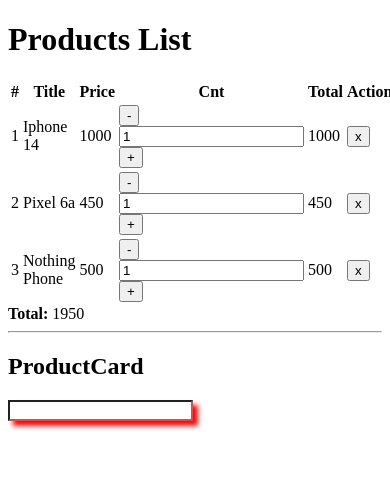
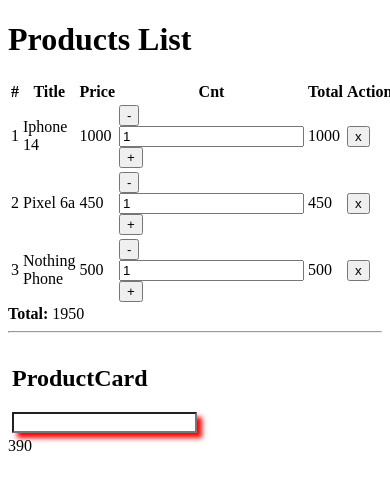
Before and after one commit to EvgeniiZaets/react-sandbox, a React app: page / in a window 390 px wide. Shown: the top 490 px of the page. Built offline with nearby package versions, Linux system fonts and the light colour scheme.

Commit message:
custom hook useWindowSize

```diff
--- a/src/App.js
+++ b/src/App.js
@@ -1,9 +1,11 @@
 import React, { useState } from 'react';
 import MinMax from './MinMaxLazy';
 import ProductCard from './ProductCard';
+import useWindowSize from './hooks/useWindowSize';
 
 export default function App () {
   const [products, setProducts] = useState(productsStub());
+  const { width } = useWindowSize();
 
   const setCnt = (id, cnt) => {
     // массив products иммутабелен. если его изменим, то список не перерендерится. поэтому создаем новый массив newProducts
@@ -63,6 +65,9 @@ export default function App () {
     </div>
     <hr/>
     <ProductCard/>
+    <footer>
+       { width }
+    </footer>
   </div>;
 }
 
--- a/src/ProductCard/index.js
+++ b/src/ProductCard/index.js
@@ -1,9 +1,15 @@
 import React from 'react';
 
 import style from './style.module.scss';
+import useWindowSize from '../hooks/useWindowSize';
 
 export default function ProductCard () {
-  return <div className="card">
+  const { width } = useWindowSize();
+
+  const paddingSize = Math.min(parseInt(width / 200), 5);
+  const classNames = `card ${style[`p-${paddingSize}`]}`;
+
+  return <div className={classNames}>
     <h2>ProductCard</h2>
     <input type="text" className={style.inp}/>
   </div>;
--- a/src/ProductCard/style.module.scss
+++ b/src/ProductCard/style.module.scss
@@ -1,3 +1,19 @@
 .inp {
     box-shadow: 5px 5px 5px red;
 }
+
+.p-1 {
+    padding: 4px;
+}
+
+.p-2 {
+    padding: 6px;
+}
+
+.p-3 {
+    padding: 8px;
+}
+
+.p-4 {
+    padding: 10px;
+}
--- /dev/null
+++ b/src/hooks/useWindowSize.js
@@ -0,0 +1,26 @@
+import { useEffect, useState } from 'react';
+
+function getWindowSize () {
+  return {
+    width: window.innerWidth,
+    height: window.innerHeight
+  };
+}
+
+export default function () {
+  const [windowSize, setWindowSize] = useState(getWindowSize());
+
+  const resizeHandler = () => {
+    setWindowSize(getWindowSize());
+  };
+
+  useEffect(() => {
+    window.addEventListener('resize', resizeHandler);
+
+    return () => {
+      window.removeEventListener('resize', resizeHandler);
+    };
+  }, []);
+
+  return windowSize;
+}
```
